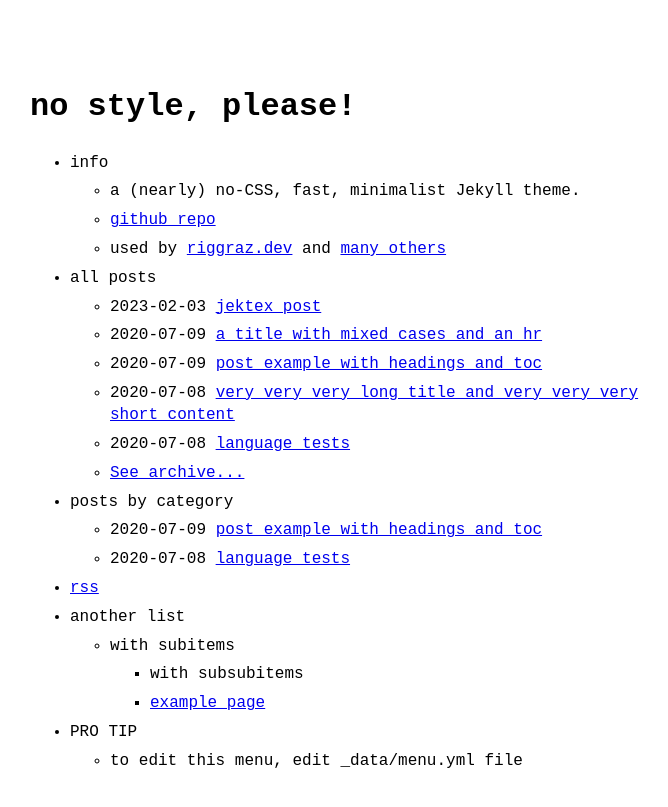
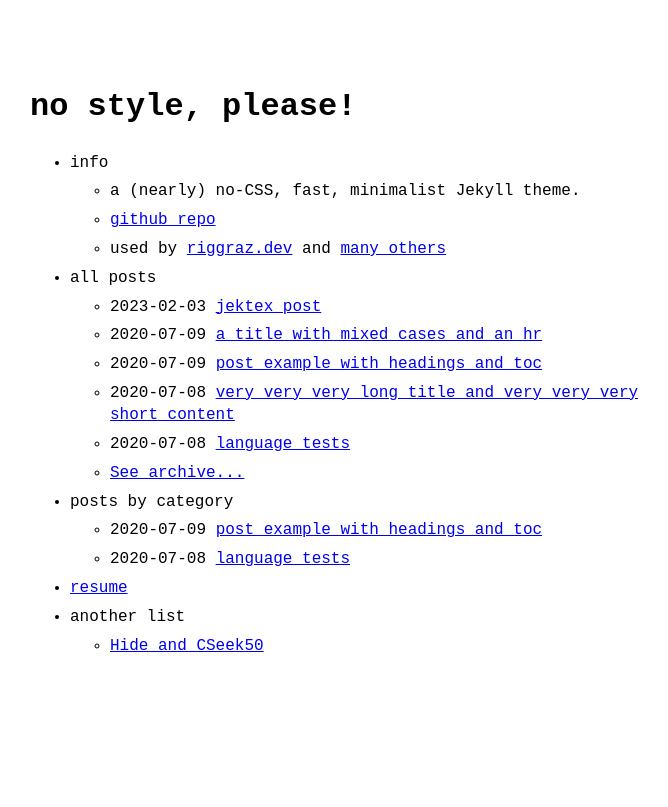
Before and after one commit to jploof906/jploof906.github.io, a Jekyll site: the page built from index.md, in a window 1280 px wide. Shown: the top 807 px of the page, without its empty margins (290-958 px from the left). Built offline with Jekyll 4.4.1, drawn with Linux system fonts in a browser that asks for light colours.

Commit message:
Update menu.yml to add resume and modify entries

```diff
--- a/_data/menu.yml
+++ b/_data/menu.yml
@@ -8,6 +8,7 @@ entries:
       - title: github repo
         url: https://github.com/riggraz/no-style-please
       - title: "used by <a href='https://riggraz.dev'>riggraz.dev</a> and <a href='https://github.com/riggraz/no-style-please/network/dependents'>many others</a>"
+
 
   - title: all posts
     post_list:
@@ -23,16 +24,10 @@ entries:
       show_more_text: See more posts...
       show_more_url: example2-archive.html
 
-  - title: rss
-    url: feed.xml
+  - title: resume
+    url: resume.pdf
 
   - title: another list
     entries:
-      - title: with subitems
-        entries:
-          - title: with subsubitems
-          - title: example page
-            url: about
-  - title: PRO TIP
-    entries:
-      - title: to edit this menu, edit _data/menu.yml file
+      - title: Hide and CSeek50
+        url: hideandcseek50.html
```
